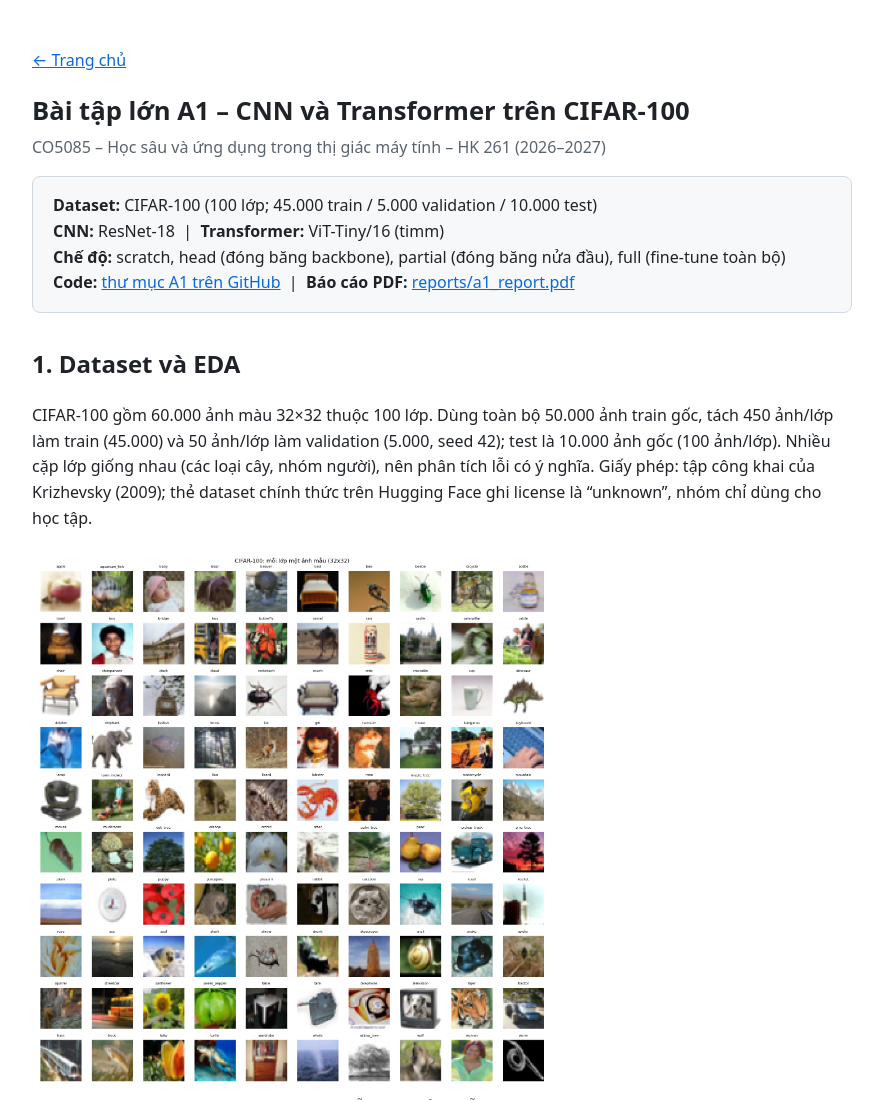
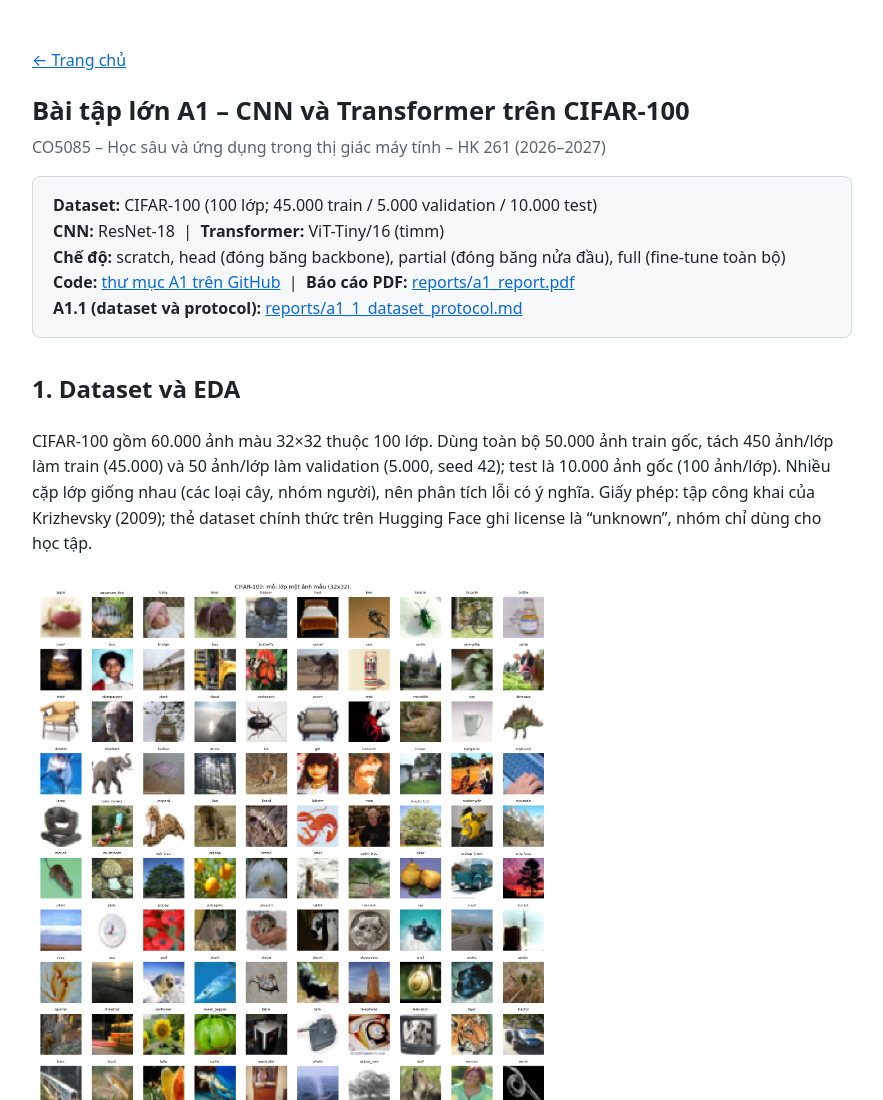
Before and after one commit to tramphanngoc174/co5085-exercises, a plain HTML site: page docs/a1.html in a window 1280 px wide. Shown: the top 1100 px of the page, without its empty margins (198-1081 px from the left). Drawn offline with Linux system fonts and the light colour scheme.

Commit message:
A1.1: dataset va protocol

```diff
--- a/docs/a1.html
+++ b/docs/a1.html
@@ -30,7 +30,8 @@
     <strong>CNN:</strong> ResNet-18 &nbsp;|&nbsp; <strong>Transformer:</strong> ViT-Tiny/16 (timm)<br>
     <strong>Chế độ:</strong> scratch, head (đóng băng backbone), partial (đóng băng nửa đầu), full (fine-tune toàn bộ)<br>
     <strong>Code:</strong> <a href="https://github.com/tramphanngoc174/co5085-exercises/tree/main/A1">thư mục A1 trên GitHub</a> &nbsp;|&nbsp;
-    <strong>Báo cáo PDF:</strong> <a href="https://github.com/tramphanngoc174/co5085-exercises/blob/main/reports/a1_report.pdf">reports/a1_report.pdf</a>
+    <strong>Báo cáo PDF:</strong> <a href="https://github.com/tramphanngoc174/co5085-exercises/blob/main/reports/a1_report.pdf">reports/a1_report.pdf</a><br>
+    <strong>A1.1 (dataset và protocol):</strong> <a href="https://github.com/tramphanngoc174/co5085-exercises/blob/main/reports/a1_1_dataset_protocol.md">reports/a1_1_dataset_protocol.md</a>
   </div>
 
   <h2>1. Dataset và EDA</h2>
```
Also changed, not shown: docs/index.html (+1 -0 lines), 2 other files.
